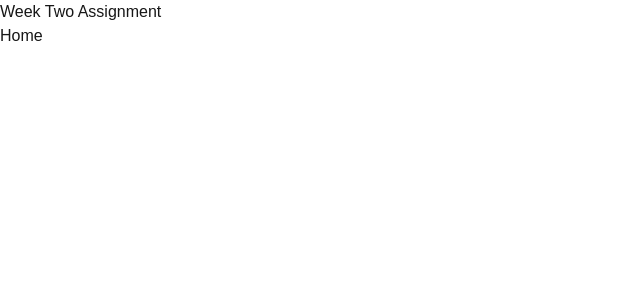
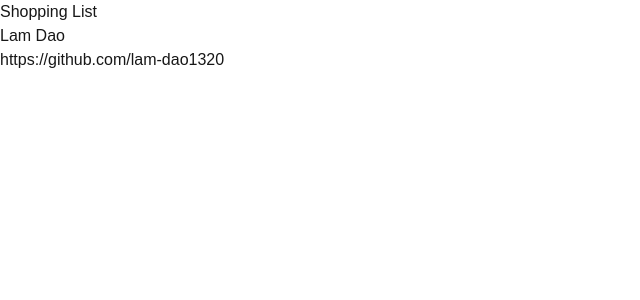
Before and after one commit to lam-dao1320/cprg306-assignments, a Next.js app: page /week-2 in a window 1280 px wide. Shown: the top 300 px of the page, without its empty margins (0-640 px from the left). Built offline with nearby package versions, Linux system fonts and the light colour scheme.

Commit message:
Week 2 assignment - completed

```diff
--- a/app/page.js
+++ b/app/page.js
@@ -4,7 +4,8 @@ import Link from "next/link";
 export default function Home() {
   return (
     <main>
-      <Link href="./week-2">Week 2 - Assignment</Link>
+      <h1 className="text-3xl">CPRG 306: Web Development 2 - Assignments</h1>
+      <Link href="./week-2" className="hover:text-green-400 hover:underline">Week 2 - Assignment</Link>
     </main>
   );
 }
--- a/app/week-2/page.js
+++ b/app/week-2/page.js
@@ -1,11 +1,12 @@
 import Link from "next/link";
+import StudentInfo from "./student-info";
 
 
-export default function WeekTwoPage() {
+export default function Page() {
     return (
-        <div>
-            <p>Week Two Assignment</p>
-            <Link href="/">Home</Link>
-        </div>
+        <main>
+            <h1>Shopping List</h1>
+            <StudentInfo />
+        </main>
     );
 }
--- /dev/null
+++ b/app/week-2/student-info.js
@@ -0,0 +1,11 @@
+import Link from "next/link";
+
+
+export default function StudentInfo() {
+    return(
+        <div>
+            <p>Lam Dao</p>
+            <Link href="https://github.com/lam-dao1320">https://github.com/lam-dao1320</Link>
+        </div>
+    );
+}
```
